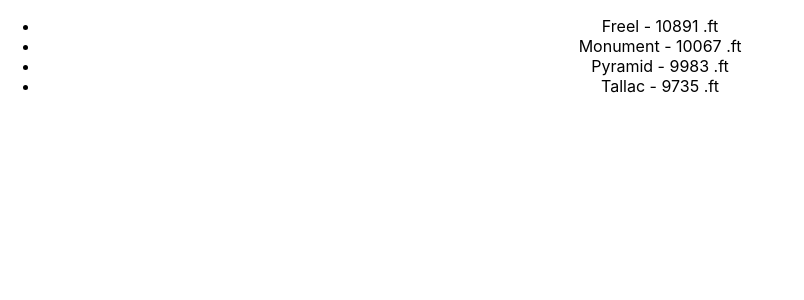
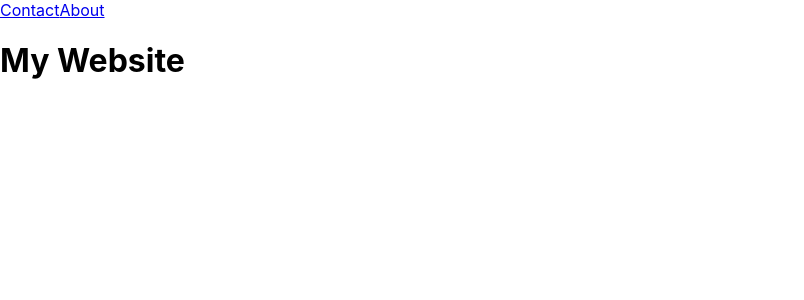
Before and after one commit to ojingwaDaniel/Tech-app, a React (Create React App) app: page / in a window 1280 px wide. Shown: the top 300 px of the page, without its empty margins (0-804 px from the left). Built offline with nearby package versions, Linux system fonts and the light colour scheme.

Commit message:
added a react router

```diff
--- a/src/App.js
+++ b/src/App.js
@@ -1,4 +1,5 @@
 import "./App.css";
+import { Link } from "react-router-dom";
 // import { useState,useEffect} from "react";
 
 // function useInput(initialValue){
@@ -79,37 +80,79 @@ import "./App.css";
 //    </div>
 //   );
 // }
-const studentData = [
-  { name: "Freel", elevation: 10891 },
-  { name: "Monument", elevation: 10067 },
-  { name: "Pyramid", elevation: 9983 },
-  { name: "Tallac", elevation: 9735 }
-];
-function StudentList({data,renderItem,renderEmpty}){
-  return !data.length ? renderEmpty :(
-    <ul>
-      {data.map(item=>(
-        <li key = {item.name}>{renderItem(item)}</li>
-      ))}
-    </ul>
-  )
+// const studentData = [
+//   { name: "Freel", elevation: 10891 },
+//   { name: "Monument", elevation: 10067 },
+//   { name: "Pyramid", elevation: 9983 },
+//   { name: "Tallac", elevation: 9735 }
+// ];
+// function StudentList({data,renderItem,renderEmpty}){
+//   return !data.length ? renderEmpty :(
+//     <ul>
+//       {data.map(item=>(
+//         <li key = {item.name}>{renderItem(item)}</li>
+//       ))}
+//     </ul>
+//   )
+// }
+// function App(){
+//    return(
+//   <div className="App">
+
+//     <StudentList
+//      data = {studentData}
+//      renderEmpty= {<p>this page is empty... </p>}
+//      renderItem = {(item=>(
+//       <>{item.name} - {item.elevation} .ft</>
+//    ))}
+
+//      />
+
+//   </div>
+// )
+
+// }
+
+// export default App;
+export function Home() {
+  return (
+    <div>
+      <nav>
+        <Link to={"/contact"}>Contact</Link>
+        <Link to={"/about"}>About</Link>
+
+      </nav>
+      <h1>My Website</h1>
+    </div>
+  );
 }
-function App(){
-   return(
-  <div className="App">
+export function Contact() {
+  return (
+    <div>
+      <nav>
+        <Link to={"/about"}>About</Link>
+        <Link to={"/"}>Home</Link>
+      </nav>
+      <h1>My COntact List</h1>
+    </div>
+  );
+}
+export function About() {
+  return (
+    <div>
+      <nav>
+        <Link to={"/contact"}>Contact</Link>
+        <Link to={"/"}>Home</Link>
+      </nav>
 
-    <StudentList
-     data = {studentData}
-     renderEmpty= {<p>this page is empty... </p>}
-     renderItem = {(item=>(
-      <>{item.name} - {item.elevation} .ft</>
-   ))}
-
-     />
-
-  </div>
-)
-
+      <h1>More About me</h1>
+    </div>
+  );
 }
-
-export default App;
+export function App() {
+  return (
+    <div>
+      <h1>My Application</h1>
+    </div>
+  );
+}
--- a/src/index.js
+++ b/src/index.js
@@ -1,15 +1,19 @@
 import React from 'react';
 import ReactDOM from 'react-dom/client';
 import './index.css';
-import App from './App';
 import reportWebVitals from './reportWebVitals';
-import { BrowserRouter } from 'react-router-dom';
+import { BrowserRouter,Routes,Route } from 'react-router-dom';
+import {Home,Contact,About} from './App'
 
 
 const root = ReactDOM.createRoot(document.getElementById('root'));
 root.render(
   <BrowserRouter>
-    <App/>
+    <Routes>
+      <Route path="/" element={<Home />} />
+      <Route path="/contact" element={<Contact />} />
+      <Route path="/about" element={<About />} />
+    </Routes>
   </BrowserRouter>
 );
 
```
